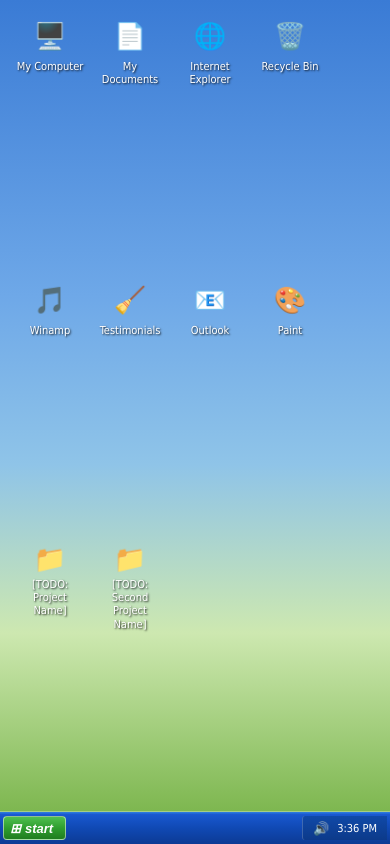
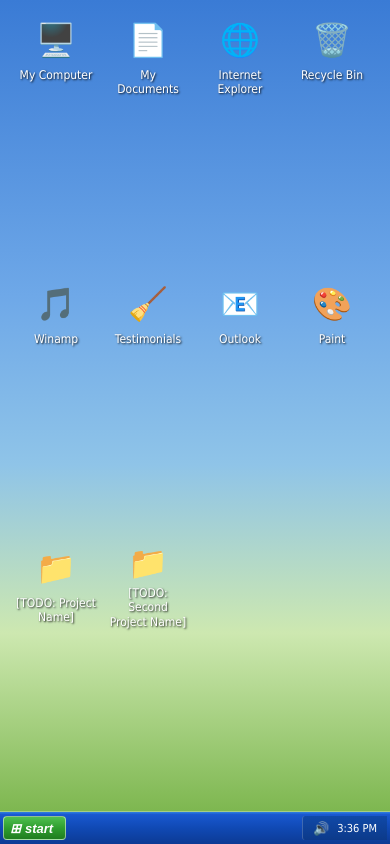
Before and after one commit to tim2mine/tc-portfolio, a React (Vite) app: page / in a window 390 px wide. Built offline with nearby package versions, Linux system fonts and the light colour scheme.

Commit message:
Increase desktop icon size
Icons were reading a bit small; bumped icon/glyph/label dimensions
~15% and matched the desktop grid row height and mobile column width
to the new size.

```diff
--- a/src/components/desktop/Desktop.module.css
+++ b/src/components/desktop/Desktop.module.css
@@ -6,7 +6,7 @@
   bottom: var(--xp-taskbar-height);
   padding: 12px;
   display: grid;
-  grid-template-rows: repeat(6, 84px);
+  grid-template-rows: repeat(6, 96px);
   grid-auto-flow: column;
   gap: 4px;
   transition: opacity 0.09s ease;
@@ -18,7 +18,7 @@
 
 :root[data-viewport='mobile'] .desktop {
   grid-template-rows: none;
-  grid-template-columns: repeat(auto-fill, 76px);
+  grid-template-columns: repeat(auto-fill, 88px);
   grid-auto-flow: row;
   justify-content: start;
 }
--- a/src/components/desktop/DesktopIcon.module.css
+++ b/src/components/desktop/DesktopIcon.module.css
@@ -1,6 +1,6 @@
 .icon {
-  width: 76px;
-  height: 78px;
+  width: 88px;
+  height: 90px;
   display: flex;
   flex-direction: column;
   align-items: center;
@@ -18,13 +18,13 @@
 }
 
 .glyph {
-  width: 40px;
-  height: 40px;
+  width: 48px;
+  height: 48px;
   margin-bottom: 4px;
   display: flex;
   align-items: center;
   justify-content: center;
-  font-size: 26px;
+  font-size: 32px;
 }
 
 .icon:hover .glyph {
@@ -33,9 +33,9 @@
 
 .label {
   color: #fff;
-  font-size: 11px;
+  font-size: 12px;
   text-align: center;
   line-height: 1.2;
   text-shadow: 1px 1px 2px rgba(0, 0, 0, 0.85);
-  max-width: 74px;
+  max-width: 86px;
 }
```
